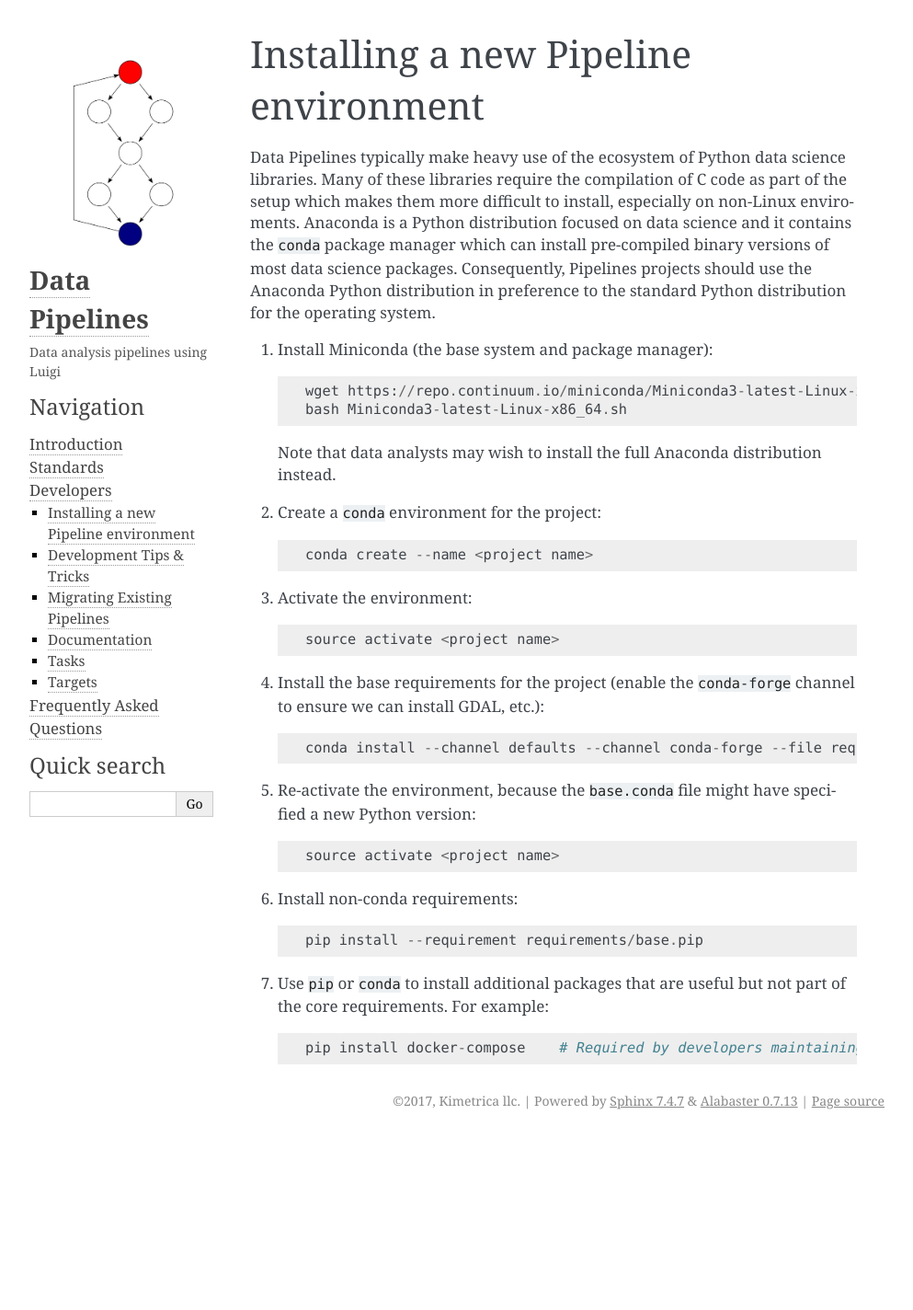
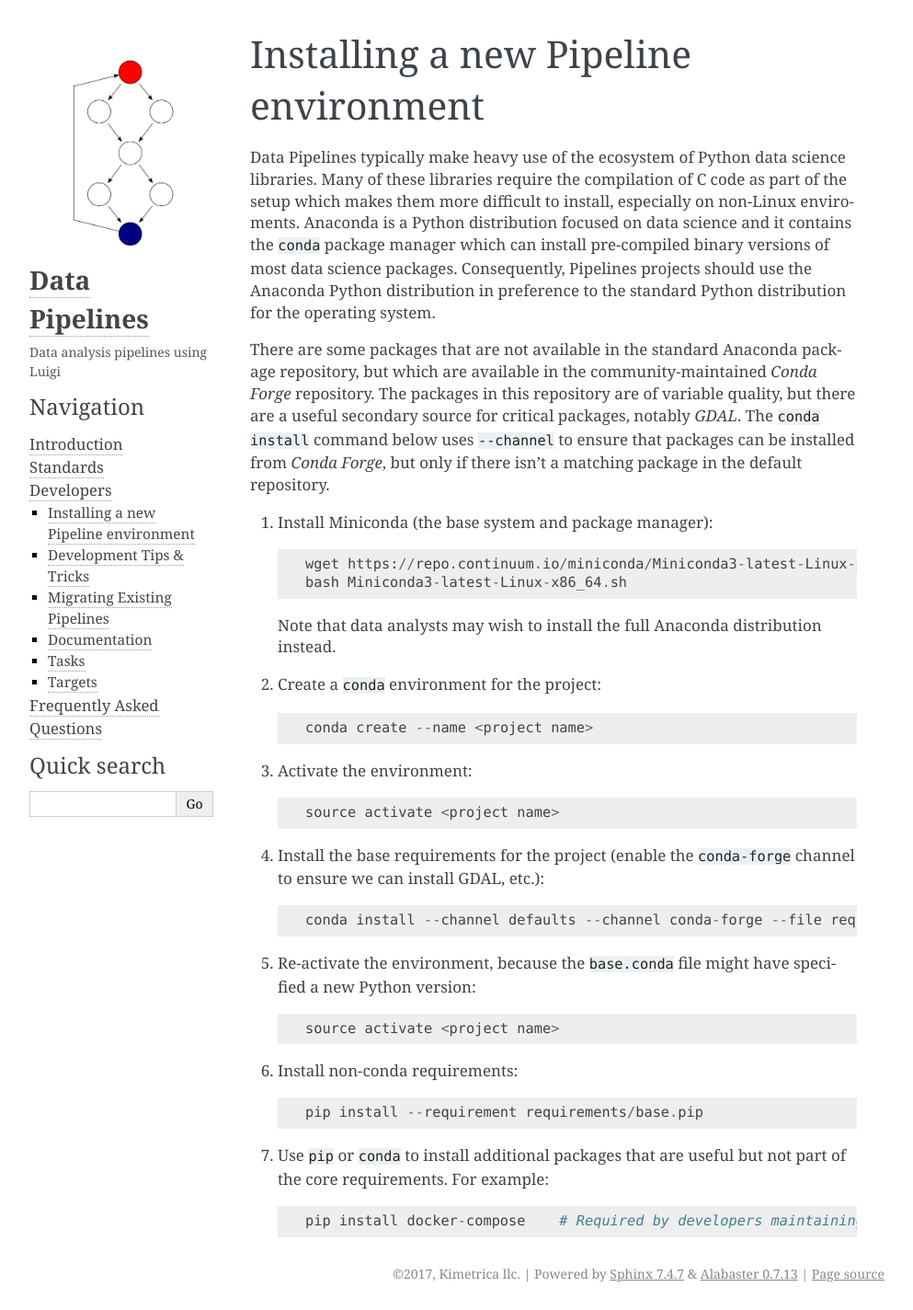
Before and after one commit to technicaltitch/pipelines, a Sphinx documentation site: the page built from docs/developers/installing.md, in a window 1280 px wide. Shown: the whole page at 92% size, without its empty margins (148-1141 px from the left). Built offline with Sphinx 7.4.7, drawn with Linux system fonts in a browser that asks for light colours; formulas are drawn with MathJax 3; before the commit the page ends 1236 px from its top, so only the background shows below that.

Commit message:
Improved installation docs

```diff
--- a/docs/developers/installing.md
+++ b/docs/developers/installing.md
@@ -7,6 +7,13 @@ distribution focused on data science and it contains the `conda` package manager
 can install pre-compiled binary versions of most data science packages. Consequently,
 Pipelines projects should use the Anaconda Python distribution in preference to the
 standard Python distribution for the operating system.
+
+There are some packages that are not available in the standard Anaconda package repository,
+but which are available in the community-maintained *Conda Forge* repository. The packages
+in this repository are of variable quality, but there are a useful secondary source for
+critical packages, notably *GDAL*. The `conda install` command below uses `--channel`
+to ensure that packages can be installed from *Conda Forge*, but only if there isn't a
+matching package in the default repository.
 
 1. Install Miniconda (the base system and package manager):
 
```
